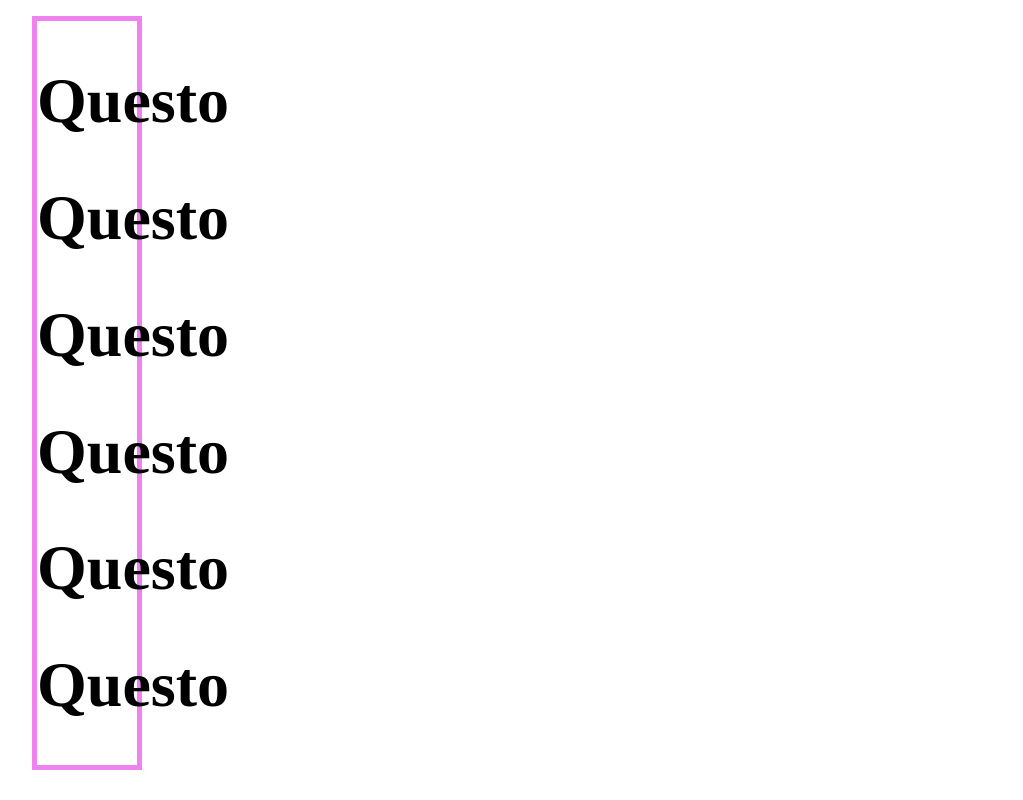
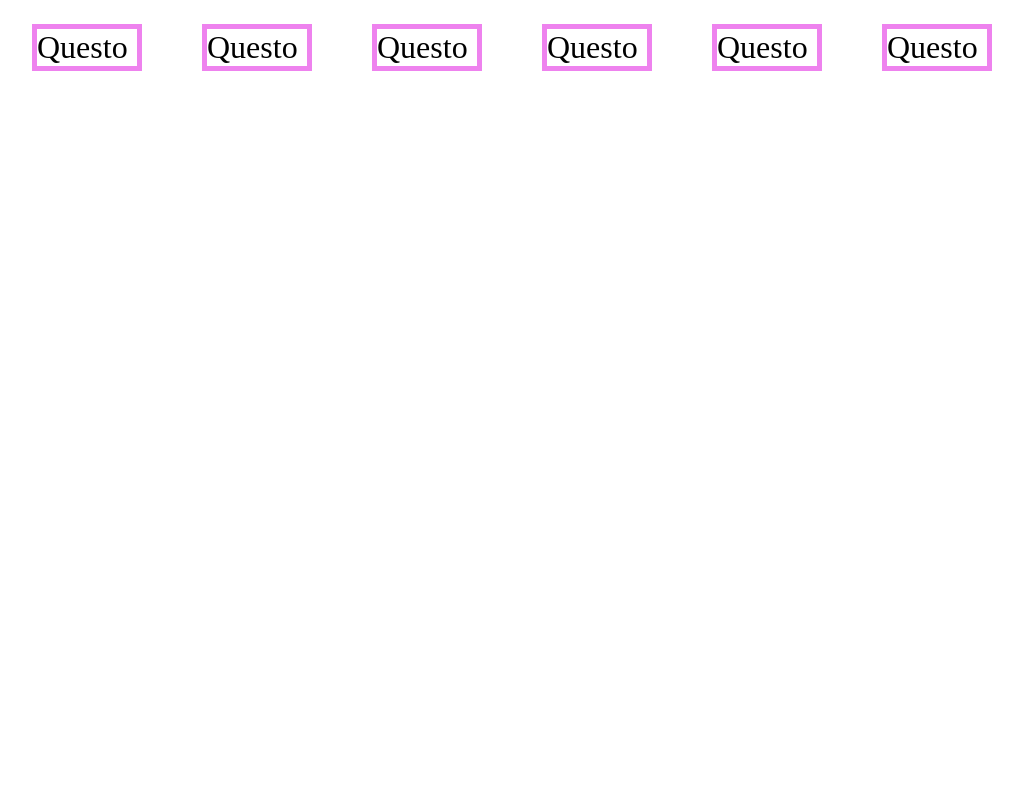
Before and after one commit to DanielMarella/js-snack-blocco-3, a Vue app in the folder vue-header/: page / in a window 1280 px wide. Shown: the whole page, without its empty margins (26-1049 px from the left). Built offline with nearby package versions, Linux system fonts and the light colour scheme.

Commit message:
fix the style and the tag html

```diff
--- a/vue-header/src/components/HeaderApp.vue
+++ b/vue-header/src/components/HeaderApp.vue
@@ -1,13 +1,11 @@
 <template>
   <header>
-    <div>
-      <ul>
-        <li>
+    <div class="nav">
+
         <NavLink v-for="link in links"
         :navElement = "link"
         />
-        </li>
-      </ul>
+
     </div>
   </header>
 </template>
@@ -62,10 +60,16 @@ export default {
   }
 
   li{
+    display: flex;
     font-size: 2rem;
     margin: 0 10px;
     text-align: center;
     width: 100px;
     border: 5px solid violet;
   }
+
+
+  .nav {
+    display: flex;
+  }
 </style>
--- a/vue-header/src/components/NavLink.vue
+++ b/vue-header/src/components/NavLink.vue
@@ -1,9 +1,13 @@
 <template>
     <div>
-        <h1>
+        <ul>
+            <li>
+                {{ navElement.text }}
 
-            {{ navElement.text }}
-        </h1>
+            </li>
+        </ul>
+
+
 
     </div>
 </template>
```
